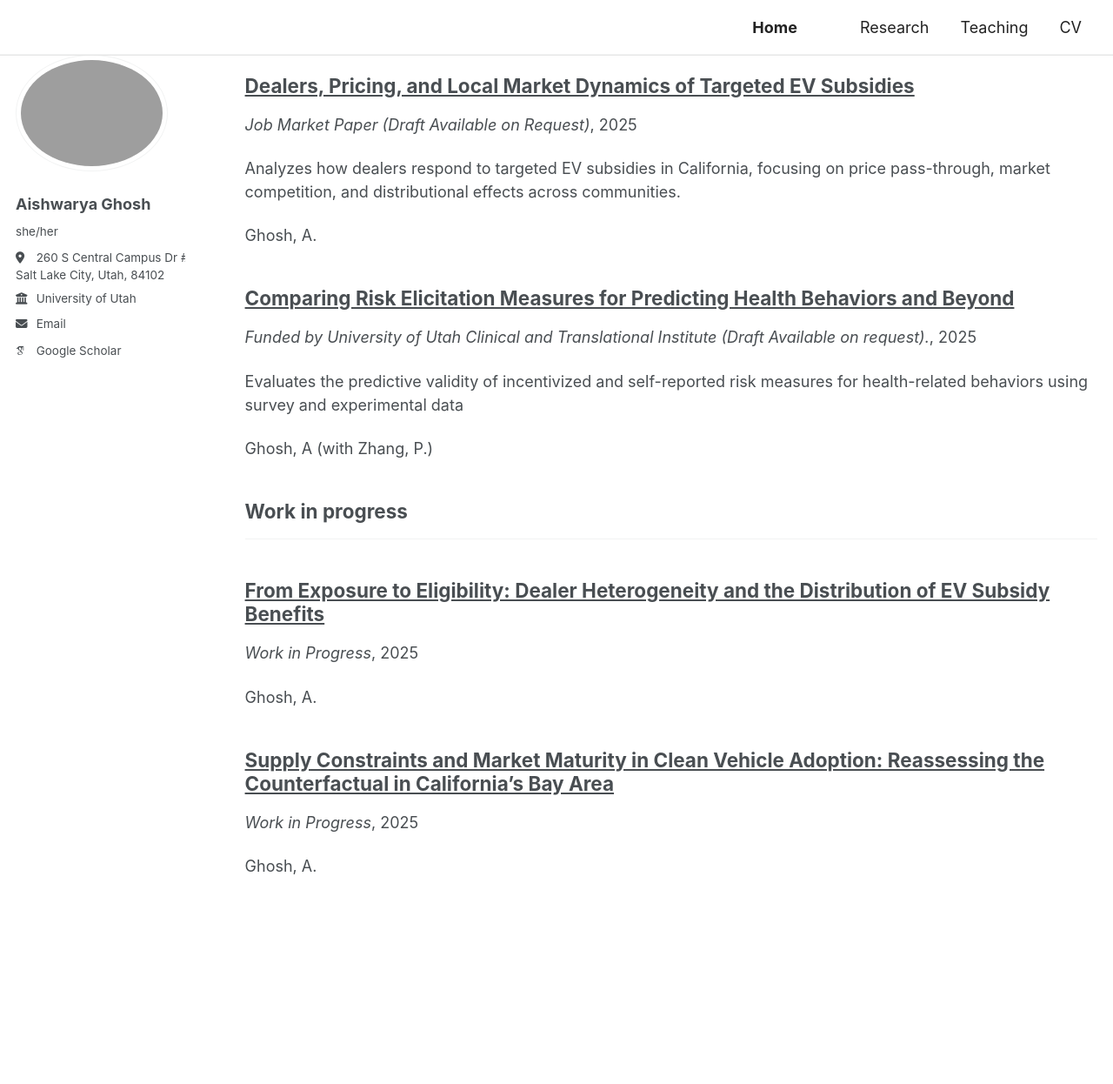
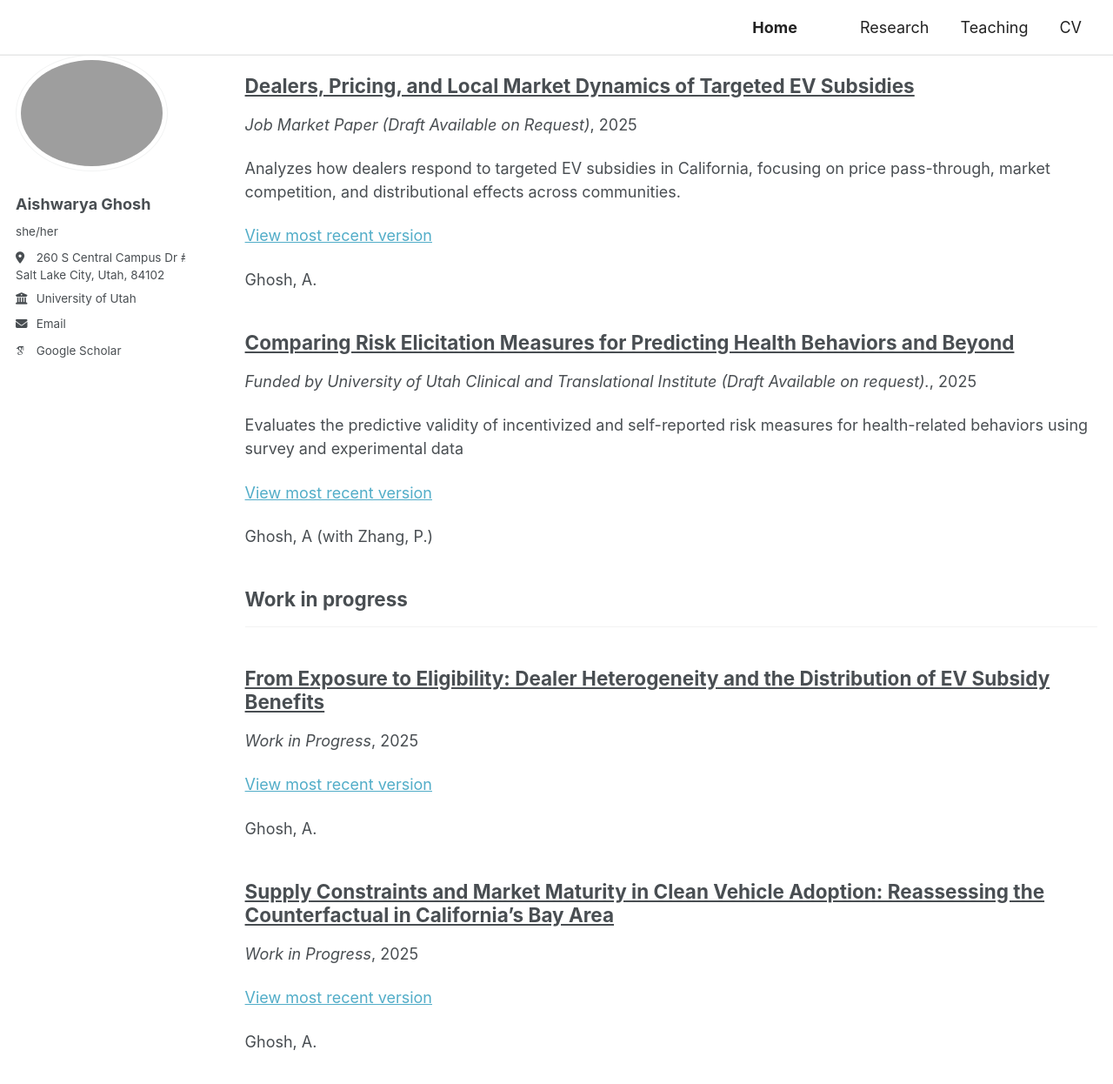
Before and after one commit to ghoshash1/ghoshash1.github.io, a Jekyll site: the page built from _pages/research.html, in a window 1280 px wide and 1400 px high, scrolled down 895 px. Shown: the top 1246 px of the window at 87% size. Built offline with Jekyll 4.4.1, drawn with Linux system fonts in a browser that asks for light colours; some web fonts are replaced.

Commit message:
Update archive-single.html

```diff
--- a/_includes/archive-single.html
+++ b/_includes/archive-single.html
@@ -55,6 +55,9 @@
     {% elsif post.excerpt and site.read_more == 'enabled' %}
     <p class="archive__item-excerpt" itemprop="description"><p>{{ post.excerpt | markdownify | remove: '<p>' | remove: '</p>' }}<strong><a href="{{ base_path }}{{ post.url }}" rel="permalink"> Read more</a></strong></p></p>
     {% endif %}
+    {% if post.category != 'published' and post.paperurl %}
+  <p><a href="{{ post.paperurl }}" target="_blank" rel="noopener">View most recent version</a></p>
+{% endif %}
 
     {% if post.citation and (post.category == 'published') and post.paperurl and post.slidesurl and post.bibtexurl %}
       <p>{{ post.citation }}<br /><a href="{{ post.paperurl }}">Download Paper</a> | <a href="{{ post.slidesurl }}">Download Slides</a> | <a href="{{ post.bibtexurl }}">Download Bibtex</a></p>
```
